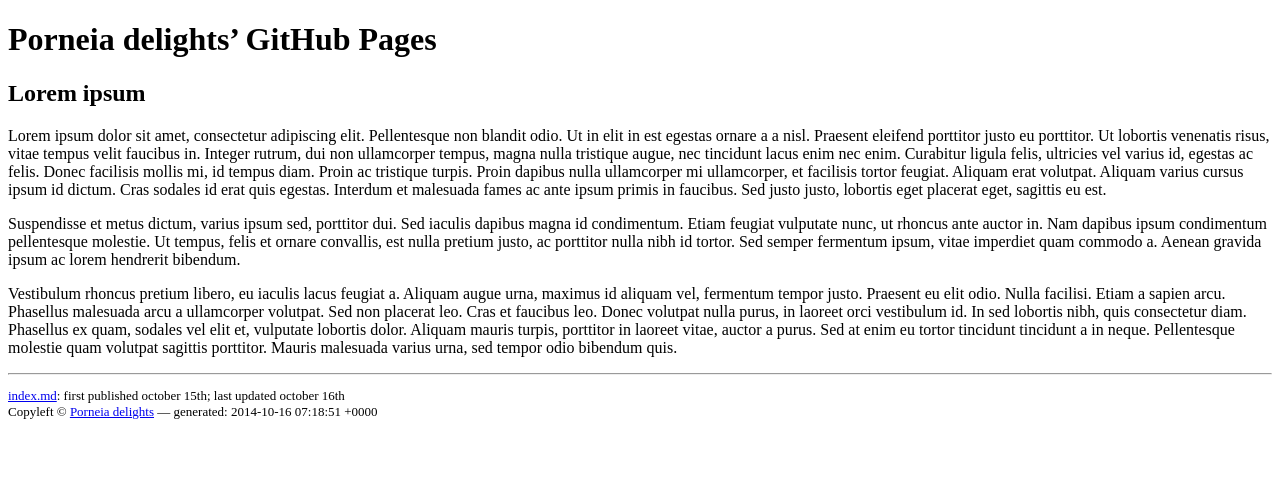
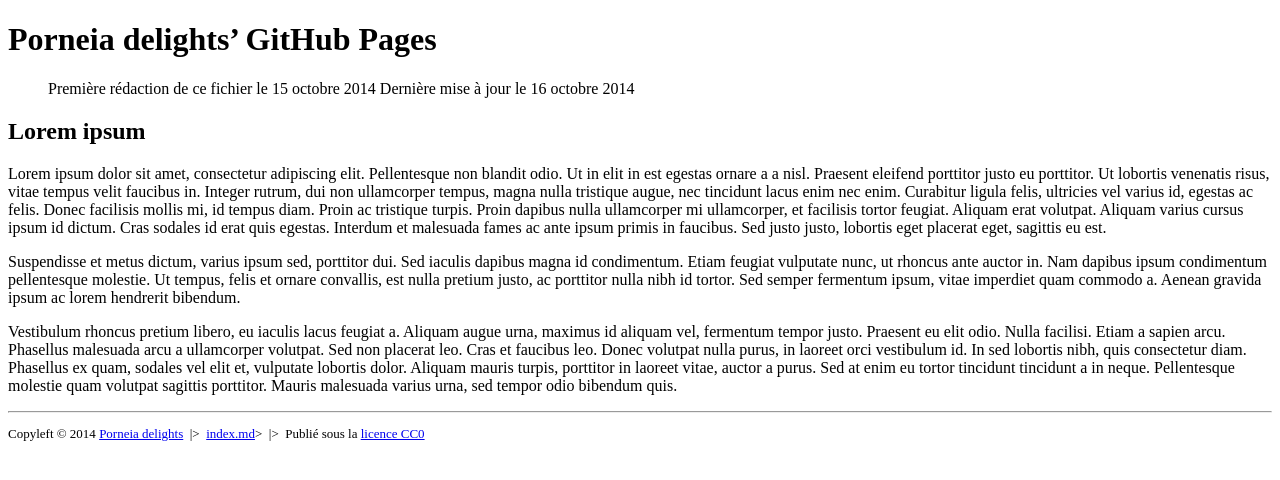
Before and after one commit to porneia/porneia.github.io, a Jekyll site: the page built from index.md, in a window 1280 px wide. Shown: the top 480 px of the page. Built offline with Jekyll 4.4.1, drawn with Linux system fonts in a browser that asks for light colours.

Commit message:
testing around

```diff
--- a/_layouts/default.html
+++ b/_layouts/default.html
@@ -21,9 +21,7 @@ footer {
 
 <footer>
 <p>
-<a href="https://github.com/porneia/porneia.github.io/blob/master/{{ page.path }}">{{ page.path }}</a>: first published {{ page.publish }}{% if page.update %}; last updated {{ page.update }}{% endif %}<br />
-Copyleft &copy; <a href="mailto:porneiaATfreeDOTfr">Porneia delights</a>
-&mdash; generated: {{ site.time }}
+Copyleft &copy; 2014 <a href="mailto:porneiaATfreeDOTfr">Porneia delights</a>&nbsp;&nbsp;|>&nbsp;&nbsp;<a href="https://github.com/porneia/porneia.github.io/blob/master/{{ page.path }}">{{ page.path }}</a>>&nbsp;&nbsp;|>&nbsp;&nbsp;Publié sous la <a href="http://creativecommons.org/publicdomain/zero/1.0/legalcode.fr">licence CC0</a>
 </footer>
 
 </body>
--- a/index.md
+++ b/index.md
@@ -1,12 +1,13 @@
 ---
 title: Porneia delights' GitHub Pages
 date: Thu Oct 16 06:16:25 CEST 2014
-publish: october 15th
-update: october 16th
 
 ---
 
 # Porneia delights' GitHub Pages
+
+> Première rédaction de ce fichier le 15 octobre 2014
+> Dernière mise à jour le 16 octobre 2014
 
 ## Lorem ipsum
 
```
